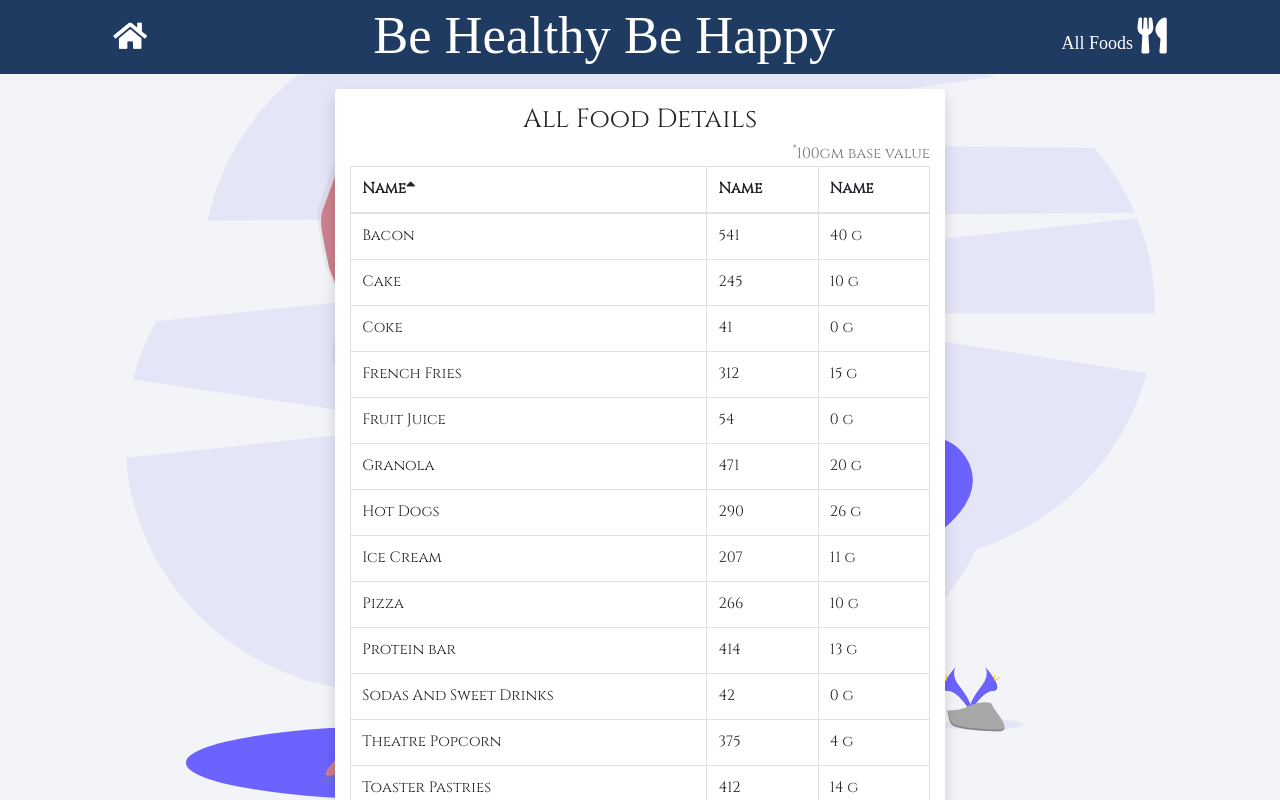
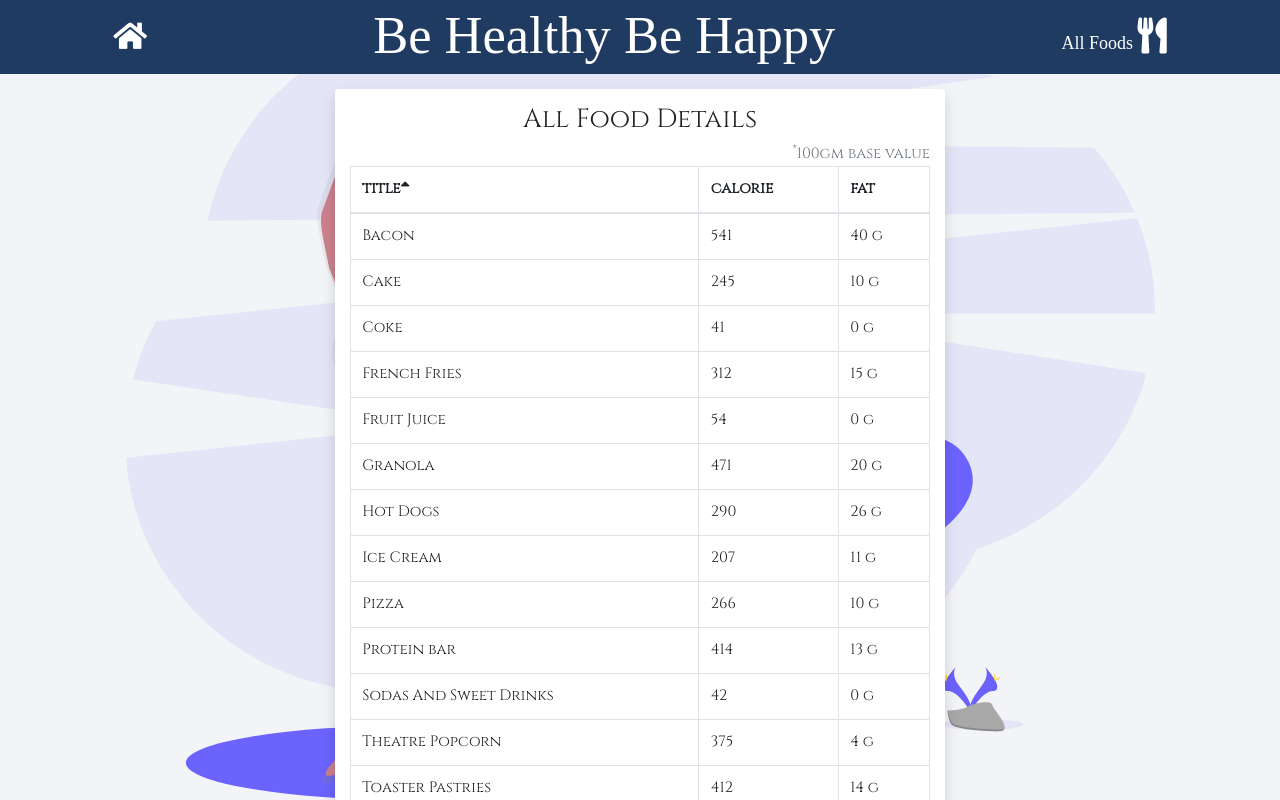
Before and after one commit to RuhanRK/healthy, a React (Create React App) app: page /details in a window 1280 px wide. Shown: the top 800 px of the page. Built offline with nearby package versions, Linux system fonts and the light colour scheme; a web font is replaced by a local one.

Commit message:
Fix Table Header Name

```diff
--- a/src/components/Details/tHead.jsx
+++ b/src/components/Details/tHead.jsx
@@ -3,7 +3,7 @@ import React from "react";
 const THead = ({ renderSortIcon, handleClick, name }) => {
     return (
         <th onClick={() => handleClick(name)}>
-            Name
+            {name}
             {renderSortIcon(name)}
         </th>
     );
```
